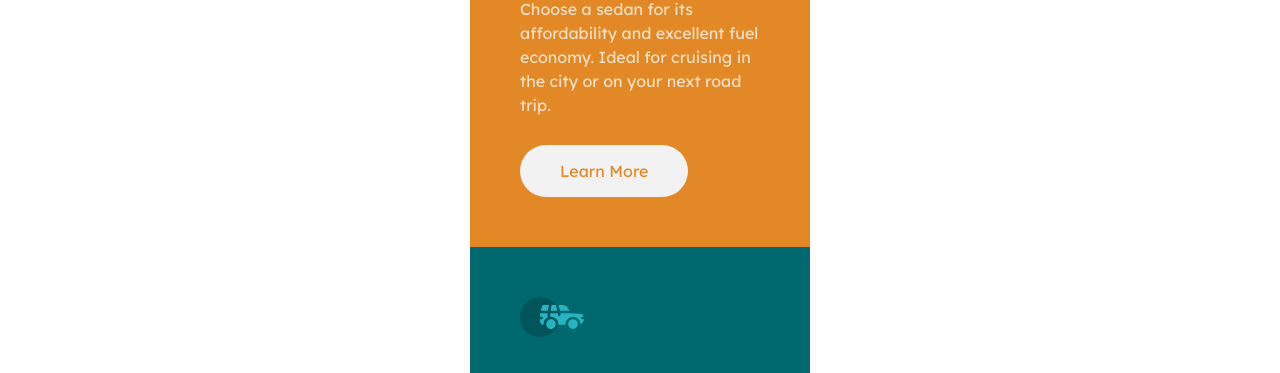
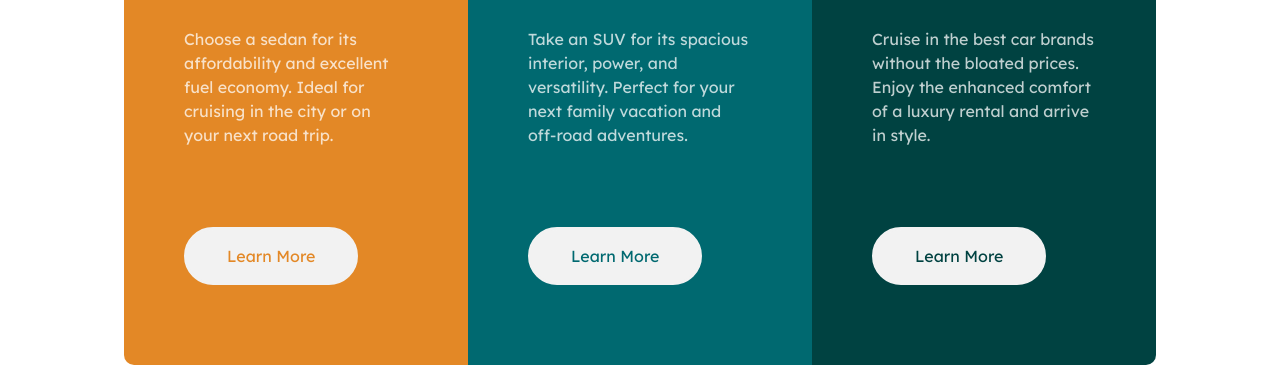
Before and after one commit to loganwoolf/FM-3-column-preview, a plain HTML site: page index.html in a window 1280 px wide. Shown: the part 230-603 px from the top of the page. Drawn offline with Linux system fonts and the light colour scheme.

Commit message:
add horizontal desktop layout and link hover

```diff
--- a/style.css
+++ b/style.css
@@ -43,6 +43,7 @@ body {
   text-decoration-line: none;
   display: inline-block;
   padding: 1em 2.5em;
+  border: 3px solid var(--h-color);
   border-radius: 2em;
 }
 
@@ -71,3 +72,33 @@ body {
 .card:nth-child(3) > a {
   color: var(--bg-3-color);
 }
+
+@media only screen and (min-width: 900px){
+  body {
+    grid-template-columns: auto auto auto;
+    justify-content: center;
+  }
+
+  .card {
+    max-width: 28ch;
+    padding: 80px 60px;
+  }
+
+  .card > p {
+    padding-bottom: 4em;
+  }
+
+  .card:nth-child(1) {
+    border-radius: 10px 0 0 10px;
+  }
+
+
+  .card:nth-child(3) {
+    border-radius: 0 10px 10px 0;
+  }
+
+  .card > a:hover {
+    background-color: inherit;
+    color: var(--h-color);
+  }
+}
```
